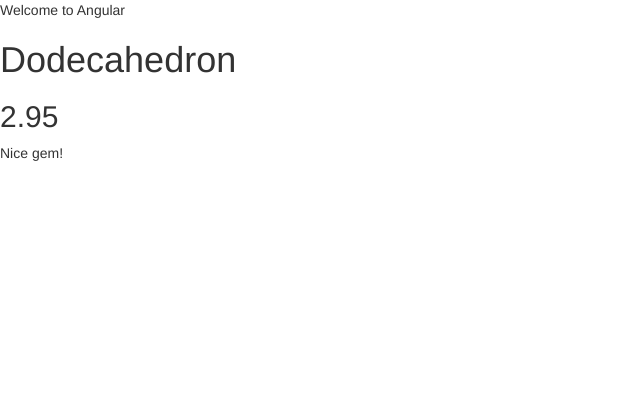
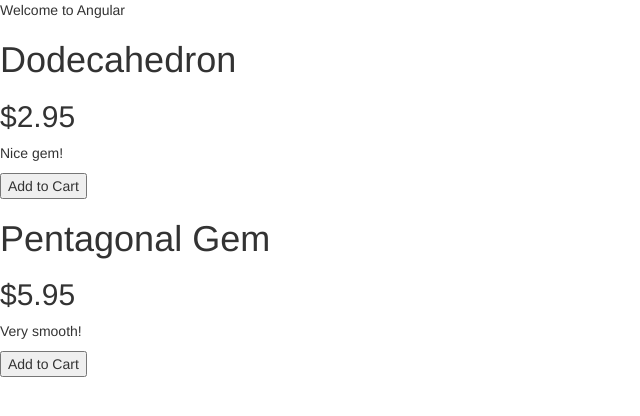
Before and after one commit to nolan-m/store-angular, a plain HTML site: page index.html in a window 1280 px wide. Shown: the whole page, without its empty margins (0-640 px from the left). Drawn offline with Linux system fonts and the light colour scheme.

Commit message:
add ng-repeat to list all products in store

```diff
--- a/app.js
+++ b/app.js
@@ -1,13 +1,24 @@
 (function(){
 	var app = angular.module('store', []);
 	app.controller('StoreController', function(){
-		this.product = gem;
+		this.products = gems;
 
 	});
 
-	var gem = {
-		name: 'Dodecahedron',
-		price: 2.95,
-		description: 'Nice gem!'
-	}
+	var gems= [
+		{
+			name: 'Dodecahedron',
+			price: 2.95,
+			description: 'Nice gem!',
+			canPurchase: true,
+			soldOut: false
+		},
+		{
+			name: 'Pentagonal Gem',
+			price: 5.95,
+			description: 'Very smooth!',
+			canPurchase: true,
+			soldOut: false
+		}
+	];
 })();
--- a/index.html
+++ b/index.html
@@ -5,14 +5,14 @@
 	<title>Angular Store!</title>
 
 </head>
-<body>
+<body ng-controller="StoreController as store">
 	<p>{{"Welcome" + " to " + "Angular"}}
 
-		<div ng-controller="StoreController as store">
-			<h1>{{store.product.name}}</h1>
-			<h2>{{store.product.price}}</h2>
-			<p>{{store.product.description}}</p>
-
+		<div ng-repeat="product in store.products">
+			<h1>{{product.name}}</h1>
+			<h2>${{product.price}}</h2>
+			<p>{{product.description}}</p>
+			<button ng-show="product.canPurchase"> Add to Cart </button>
 		</div>
 
 
```
